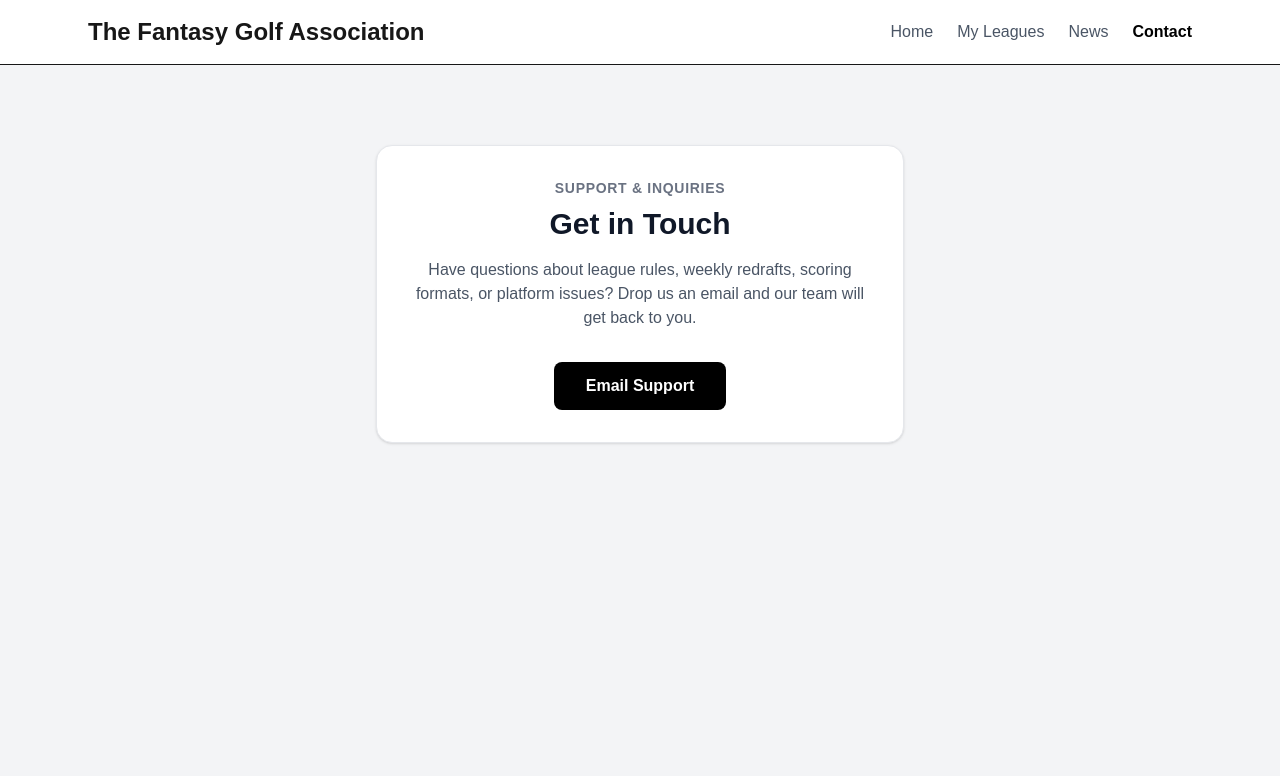
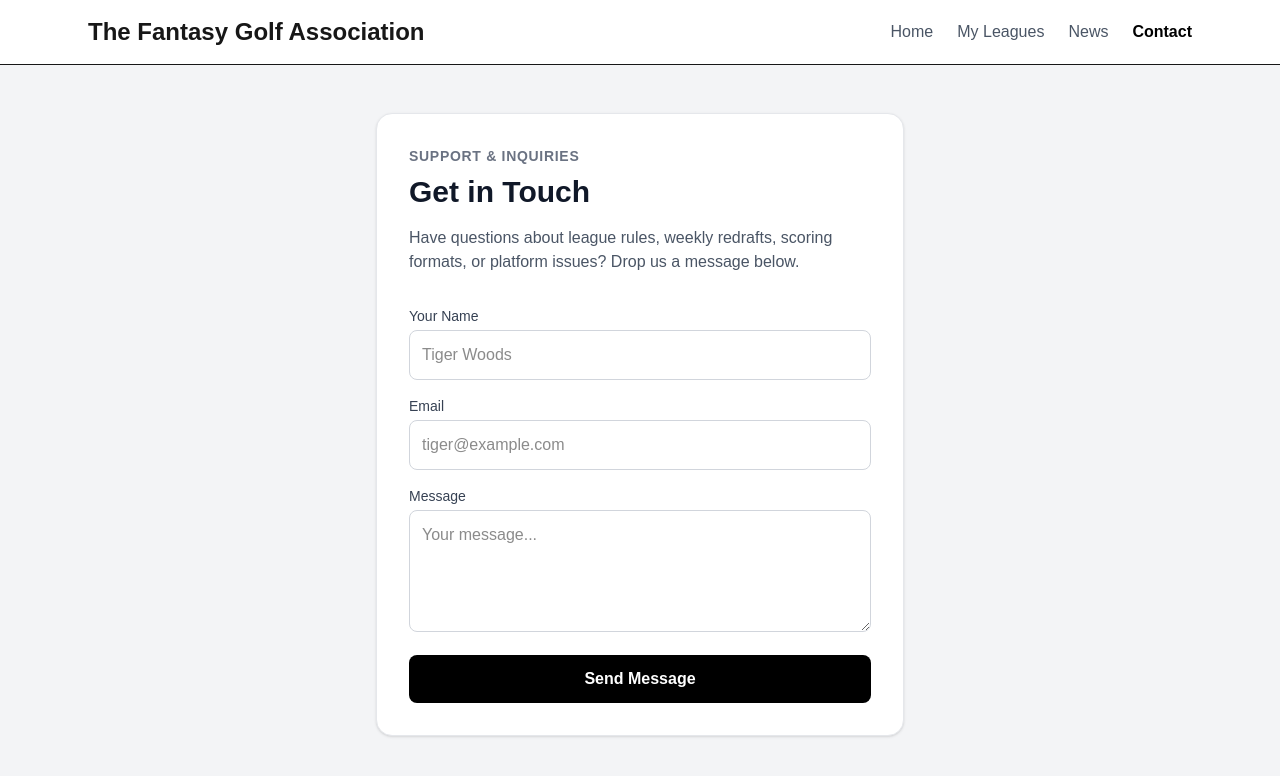
Before and after one commit to ryan20w/FantasyGolfAssociation, a Next.js app: page /contact in a window 1280 px wide. Shown: the top 776 px of the page. Built offline with nearby package versions, Linux system fonts and the light colour scheme.

Commit message:
New Contact Page with Formspree Integration

```diff
--- a/app/contact/page.tsx
+++ b/app/contact/page.tsx
@@ -26,9 +26,9 @@ export default function ContactPage() {
         </div>
       </header>
 
-      {/* Contact Content Card */}
-      <section className="max-w-xl mx-auto px-6 py-20">
-        <div className="bg-white rounded-2xl p-8 shadow-sm border border-gray-200 text-center">
+      {/* Contact Form Card */}
+      <section className="max-w-xl mx-auto px-6 py-12">
+        <div className="bg-white rounded-2xl p-8 shadow-sm border border-gray-200">
           <p className="text-sm font-semibold uppercase tracking-wider text-gray-500 mb-2">
             Support & Inquiries
           </p>
@@ -36,15 +36,51 @@ export default function ContactPage() {
             Get in Touch
           </h2>
           <p className="text-gray-600 mb-8">
-            Have questions about league rules, weekly redrafts, scoring formats, or platform issues? Drop us an email and our team will get back to you.
+            Have questions about league rules, weekly redrafts, scoring formats, or platform issues? Drop us a message below.
           </p>
 
-          <a
-            href="mailto:ryanwithfga@gmail.com"
-            className="inline-block bg-black text-white font-semibold px-8 py-3 rounded-lg hover:bg-gray-800 transition-colors"
-          >
-            Email Support
-          </a>
+          {/* Formspree Form (Replace YOUR_FORM_ID with your actual Formspree endpoint ID) */}
+          <form action="https://formspree.io/f/mqpazyee" method="POST" className="space-y-4">
+            <div>
+              <label className="block text-sm font-medium text-gray-700 mb-1">Your Name</label>
+              <input
+                type="text"
+                name="name"
+                required
+                className="w-full border border-gray-300 rounded-lg p-3 focus:outline-none focus:ring-2 focus:ring-black"
+                placeholder="Tiger Woods"
+              />
+            </div>
+
+            <div>
+              <label className="block text-sm font-medium text-gray-700 mb-1">Email</label>
+              <input
+                type="email"
+                name="email"
+                required
+                className="w-full border border-gray-300 rounded-lg p-3 focus:outline-none focus:ring-2 focus:ring-black"
+                placeholder="tiger@example.com"
+              />
+            </div>
+
+            <div>
+              <label className="block text-sm font-medium text-gray-700 mb-1">Message</label>
+              <textarea
+                name="message"
+                rows={4}
+                required
+                className="w-full border border-gray-300 rounded-lg p-3 focus:outline-none focus:ring-2 focus:ring-black"
+                placeholder="Your message..."
+              ></textarea>
+            </div>
+
+            <button
+              type="submit"
+              className="w-full bg-black text-white font-semibold px-6 py-3 rounded-lg hover:bg-gray-800 transition-colors"
+            >
+              Send Message
+            </button>
+          </form>
         </div>
       </section>
     </main>
```
